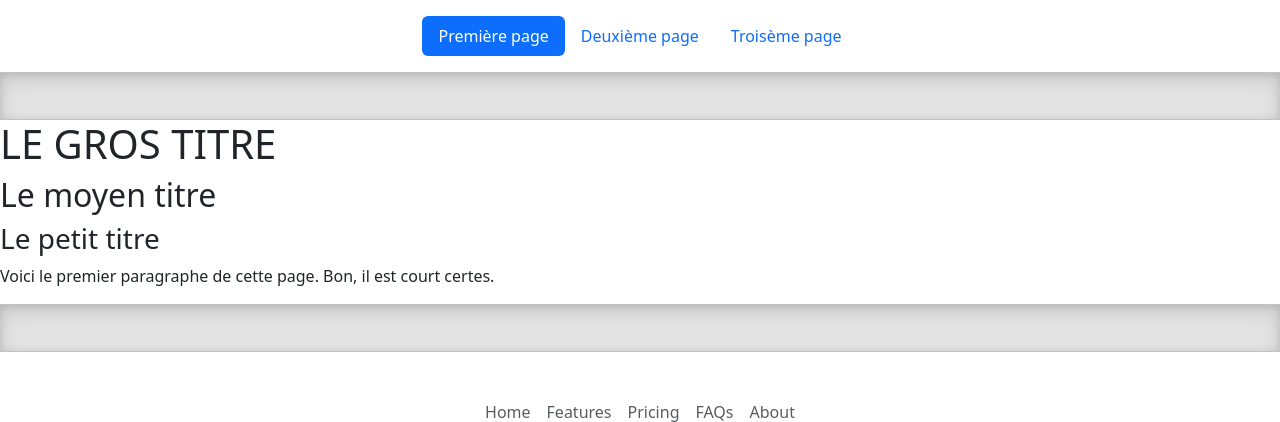
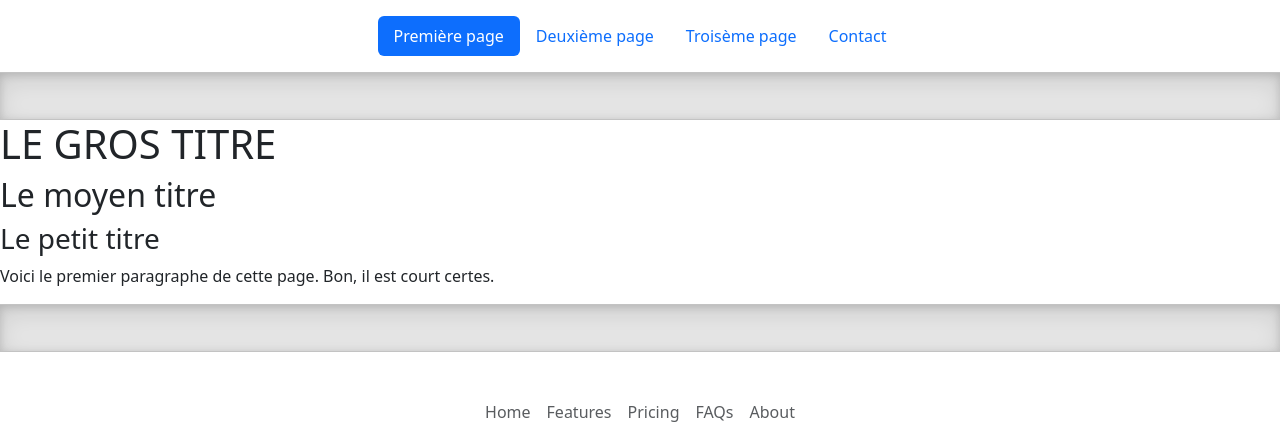
Before and after one commit to Mathieu-Berthet/PHP, a PHP site: page / in a window 1280 px wide. Shown: the top 422 px of the page. Run offline with PHP 8.4, Linux system fonts and the light colour scheme.

Commit message:
Ajout du formulaire dans la page Contact

```diff
--- a/Index.php
+++ b/Index.php
@@ -12,6 +12,10 @@ if(isset($_GET['page']))
     {
         include("MaPage3.php");
     }
+    else if ($_GET['page'] == "Contact")
+    {
+        include("Contact.php");
+    }
 }
 else
 {
--- a/header.php
+++ b/header.php
@@ -70,9 +70,10 @@
 <div class="container">
     <header class="d-flex justify-content-center py-3">
         <ul class="nav nav-pills">
-            <li class="nav-item"><a href="Index.php?page=MaPage" class="nav-link active" aria-current="page"">Première page</a></li>
+            <li class="nav-item"><a href="Index.php" class="nav-link active" aria-current="page"">Première page</a></li>
             <li class="nav-item"><a href="Index.php?page=MaPage2" class="nav-link">Deuxième page</a></li>
             <li class="nav-item"><a href="Index.php?page=MaPage3" class="nav-link">Troisème page</a></li>
+            <li class="nav-item"><a href="Index.php?page=Contact" class="nav-link">Contact</a></li>
         </ul>
     </header>
 </div>
```
Also changed, not shown: Contact.php (added, +24 -0 lines).
